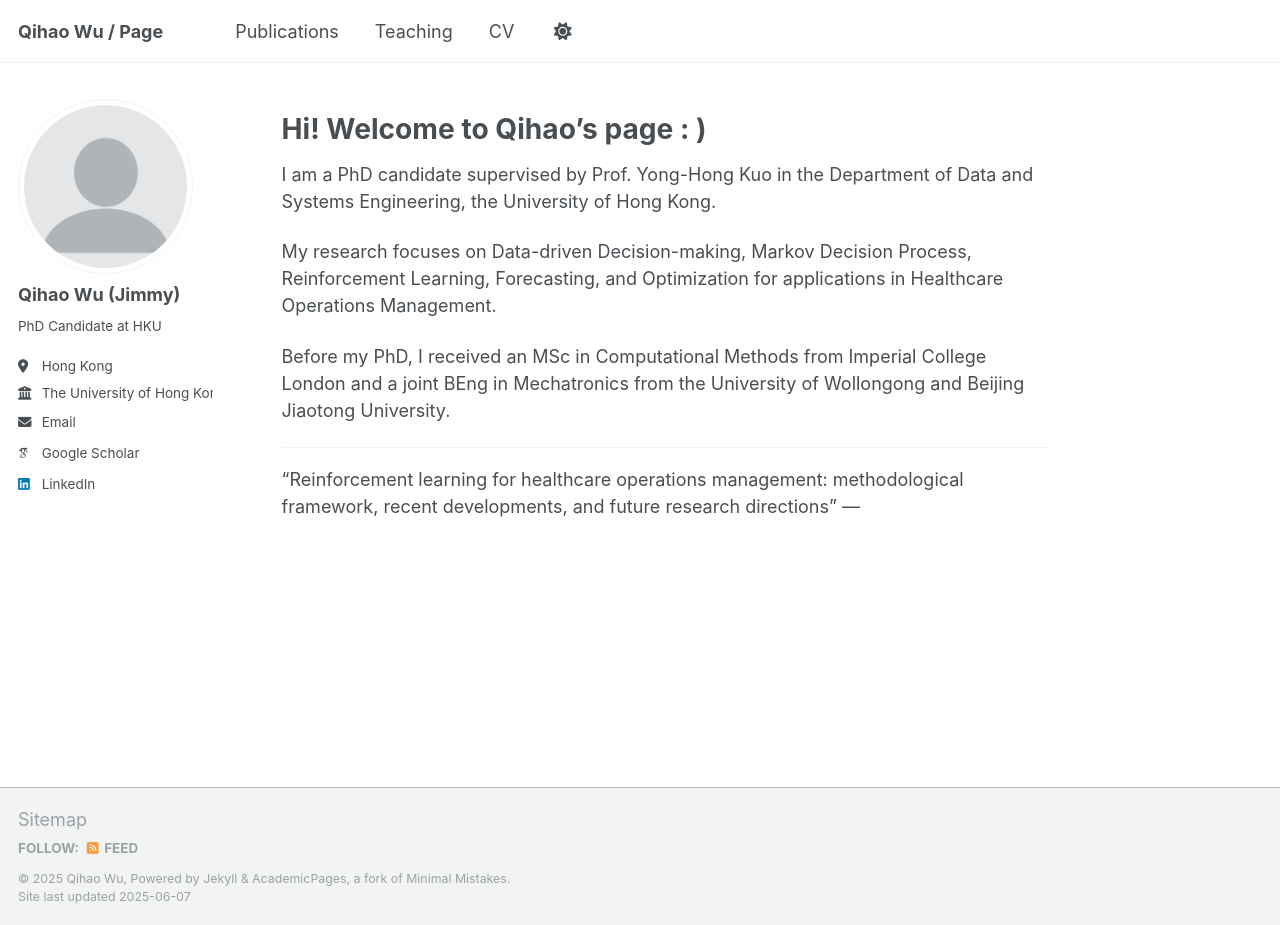
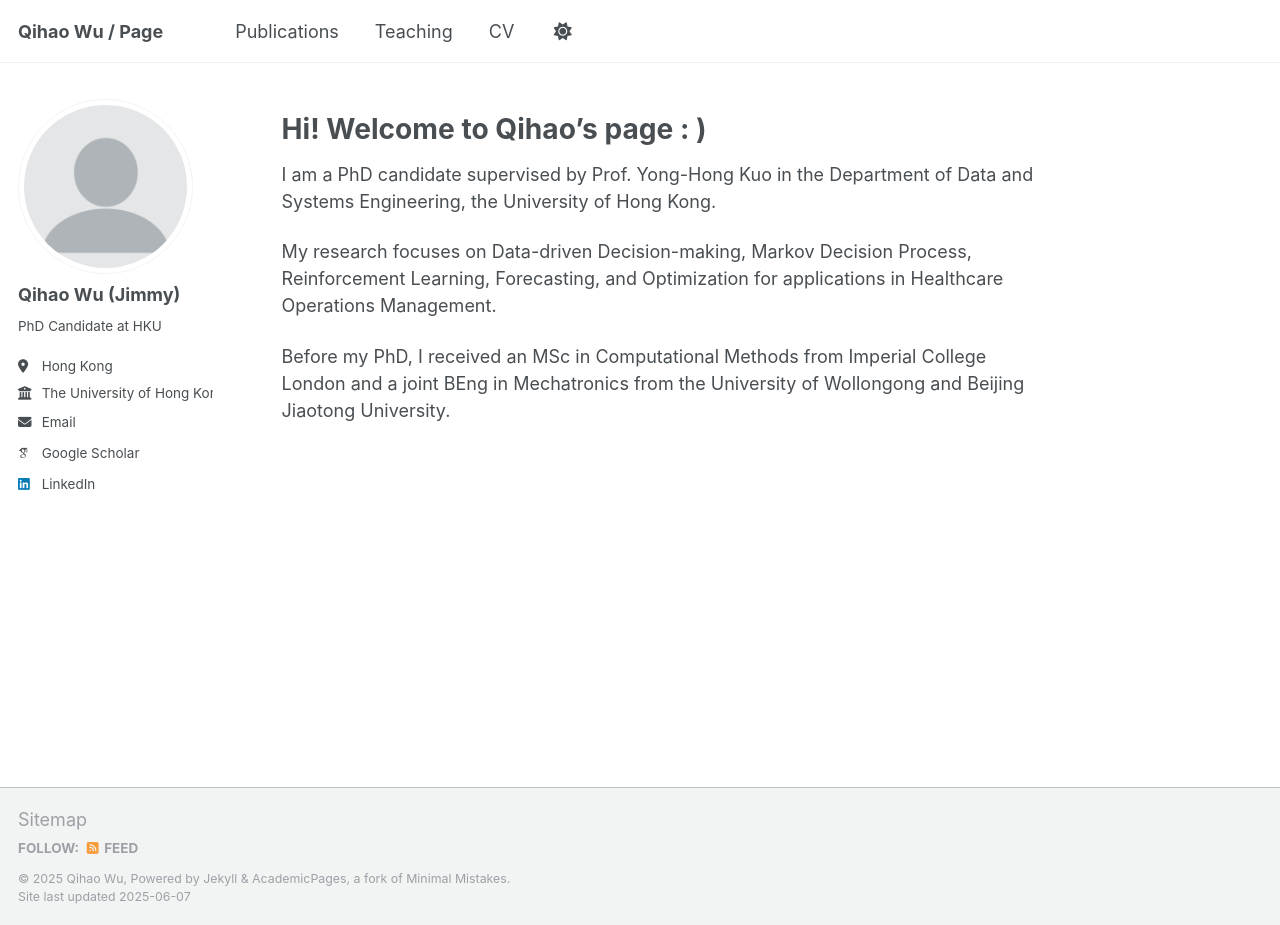
Before and after one commit to Qihao-Wu/bio, a Jekyll site: the page built from _pages/about.md, in a window 1280 px wide and 925 px high. Built offline with Jekyll 4.4.1, drawn with Linux system fonts in a browser that asks for light colours; some web fonts are replaced.

Commit message:
Update about.md

```diff
--- a/_pages/about.md
+++ b/_pages/about.md
@@ -14,8 +14,3 @@ I am a PhD candidate supervised by Prof. Yong-Hong Kuo in the Department of Data
 My research focuses on Data-driven Decision-making, Markov Decision Process, Reinforcement Learning, Forecasting, and Optimization for applications in Healthcare Operations Management.
 
 Before my PhD, I received an MSc in Computational Methods from Imperial College London and a joint BEng in Mechatronics from the University of Wollongong and Beijing Jiaotong University.
-
-
----
-"Reinforcement learning for healthcare operations management: methodological framework, recent developments, and future research directions"
----
```
